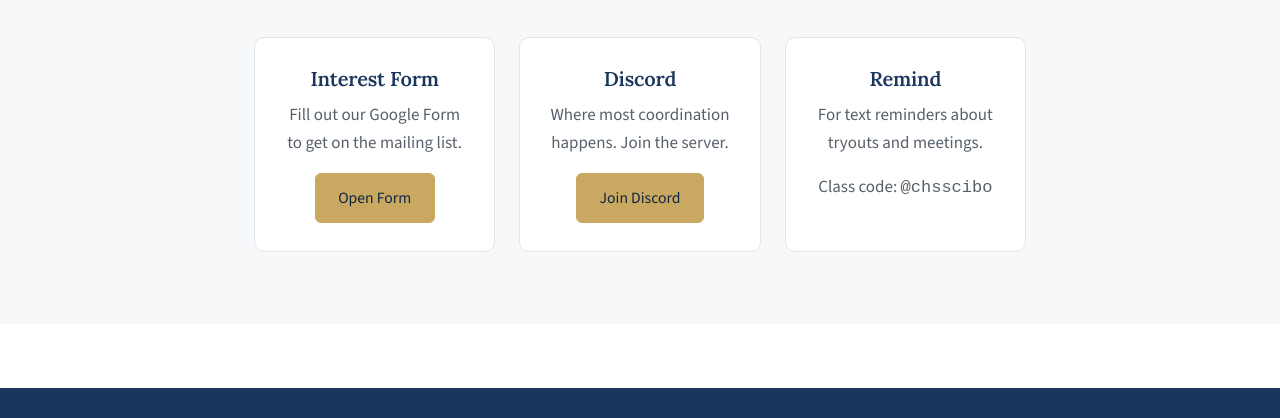
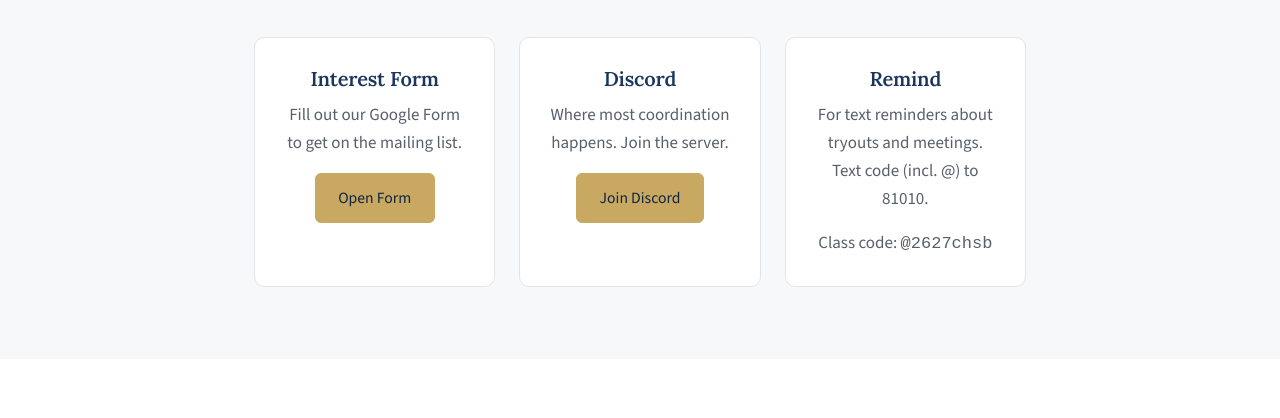
Before and after one commit to carmelscibowl/carmelscibowl.github.io, a plain HTML site: page join.html in a window 1280 px wide. Shown: the part 2177-2595 px from the top of the page. Drawn offline with nearby package versions, Linux system fonts and the light colour scheme.

Commit message:
update remind code

```diff
--- a/join.html
+++ b/join.html
@@ -119,8 +119,8 @@
         </div>
         <div class="card">
           <h3>Remind</h3>
-          <p class="muted">For text reminders about tryouts and meetings.</p>
-          <p><span class="muted">Class code: <code>@chsscibo</code></span></p>
+          <p class="muted">For text reminders about tryouts and meetings. Text code (incl. @) to 81010.</p>
+          <p><span class="muted">Class code: <code>@2627chsb</code></span></p>
         </div>
       </div>
     </div>
```
